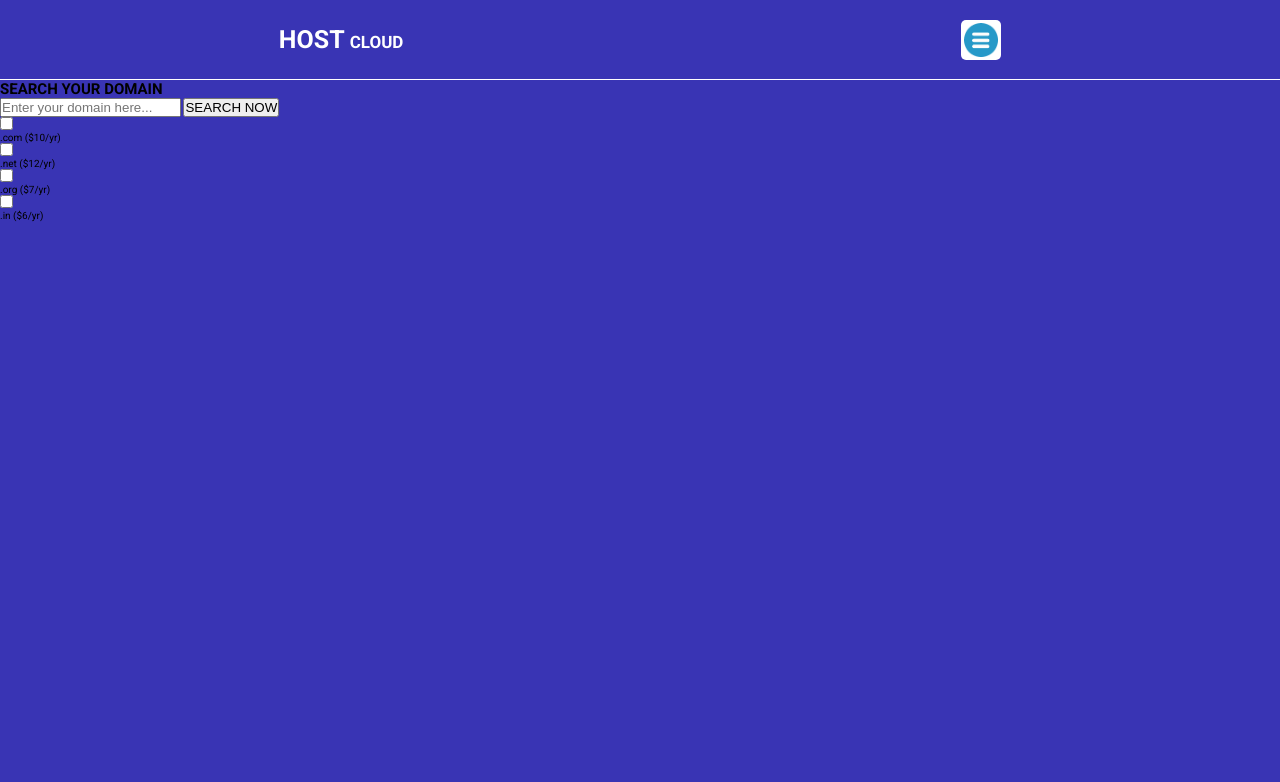
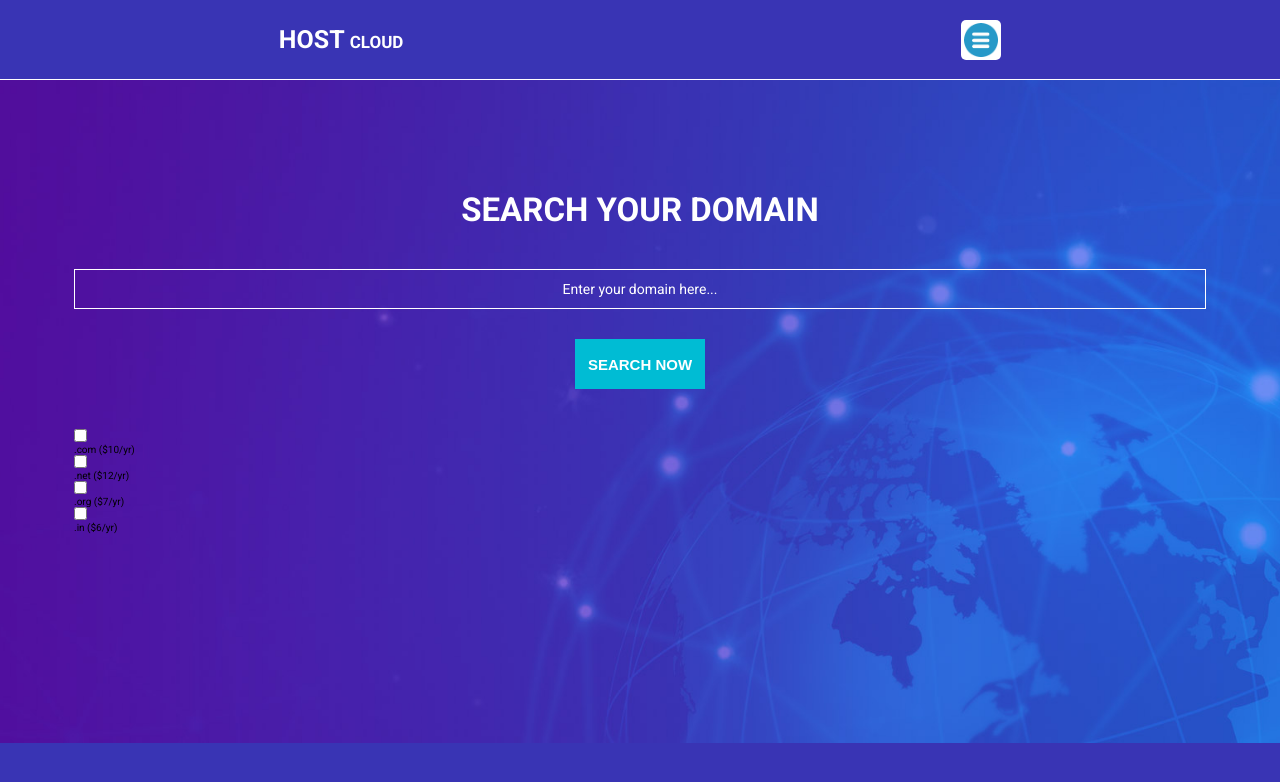
Before and after one commit to Santaka1882/hostCloud, a plain HTML site: page index.html in a window 1280 px wide. Drawn offline with Linux system fonts and the light colour scheme.

Commit message:
Avances en la seccion de search

```diff
--- a/index.html
+++ b/index.html
@@ -42,9 +42,9 @@
   <main class="main" id="main">
     <section class="search">
       <div class="search-main">
-        <h1>SEARCH YOUR DOMAIN</h1>
+        <h2>SEARCH YOUR DOMAIN</h2>
         <div class="search-container">
-          <input type="text" placeholder="Enter your domain here...">
+          <input type="text" class="searchBar" id="searchBar" placeholder="Enter your domain here...">
           <button class="button">SEARCH NOW</button>
         </div>
         <div class="domain-type--container">
@@ -69,5 +69,6 @@
     </section>
   </main>
   <script src="./src/scripts/navbar.js"></script>
+  <script src="./src/scripts/searchBar.js"></script>
 </body>
 </html>
--- a/src/assets/styles/index.css
+++ b/src/assets/styles/index.css
@@ -179,6 +179,72 @@ body {
   height: 1000px;
 }
 
-.dark {
-  background-color: rgba(0,0,0,0.7);
+/* search */
+
+.search {
+  display: flex;
+  flex-direction: column;
+  align-items: center;
+  width: 100%;
+  padding: 100px 0 200px 0;
+  background-image: url(../img/banner-bg.jpg);
+  background-position: center;
+  background-size: cover;
 }
+
+.search-main {
+  width: 90%;
+  margin: 0 auto;
+  padding: 10px;
+}
+
+.search-main h2 {
+  margin-bottom: 40px;
+  text-align: center;
+  font-size: 3.3rem;
+  color: white;
+}
+
+.search-main .search-container {
+  display: flex;
+  flex-direction: column;
+  align-items: center;
+  margin-bottom: 20px;
+}
+
+.search-main .searchBar {
+  width: 100%;
+  height: 40px;
+  margin-bottom: 20px;
+  text-align: center;
+  font-size: 1.4rem;
+  color: white;
+  border: white 1px solid;
+  background-color: rgba(0,0,0,0);
+  outline: none;
+}
+
+.search-main .searchBar:focus::-webkit-input-placeholder {
+  color: transparent;
+}
+
+::placeholder {
+  font-family: 'Roboto', sans-serif;
+  text-align: center;
+  color: white;
+}
+
+.search-main .button {
+  width: 130px;
+  height: 50px;
+  margin: 10px 0;
+  margin-bottom: 20px;
+  padding: 5px;
+  font-size: 1.5rem;
+  border: 2px solid var(--detail-blue);
+  background-color: var(--detail-blue);
+  text-align: center;
+  color: white;
+  font-weight: bold;
+  outline: none;
+}
```
